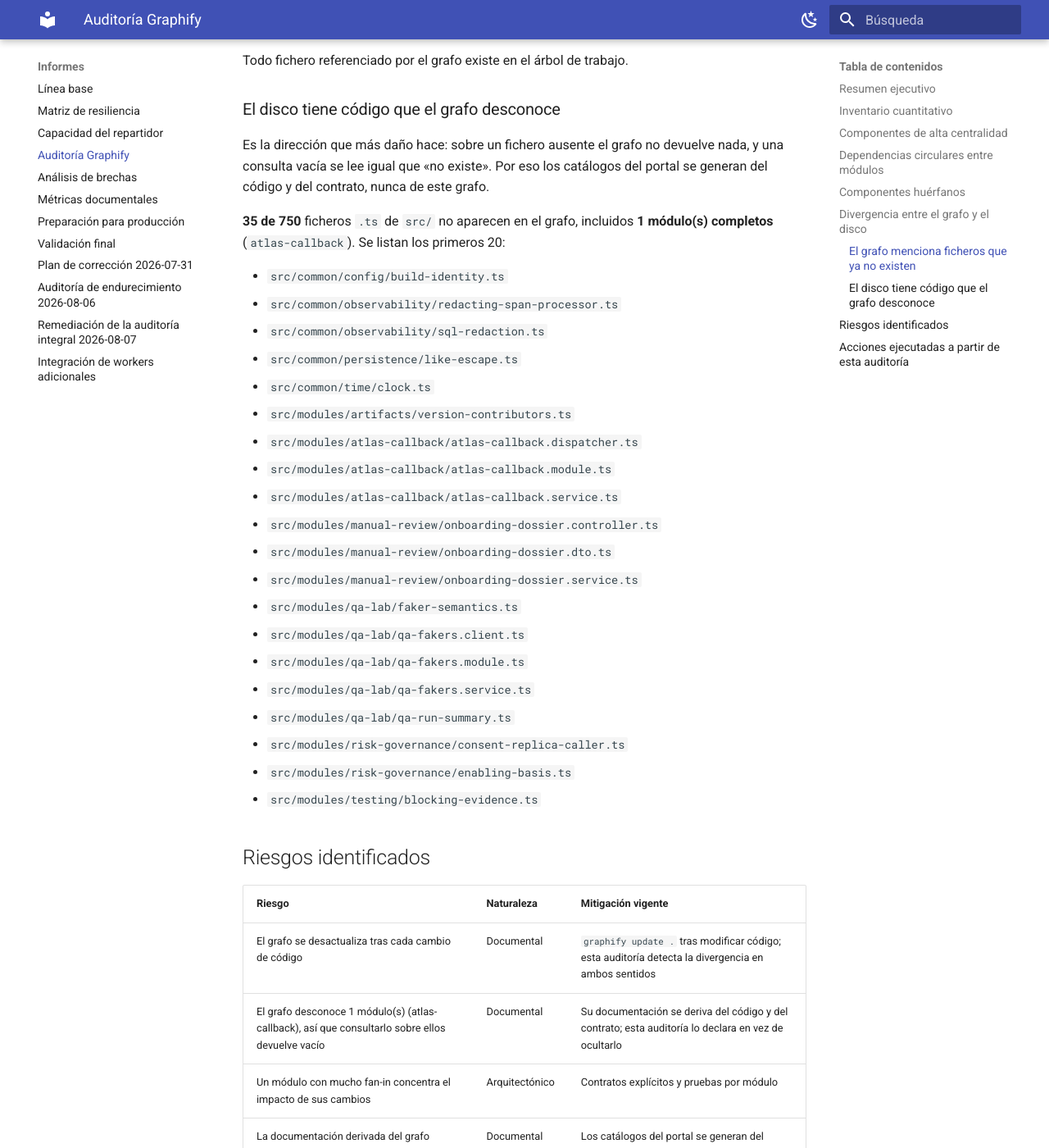
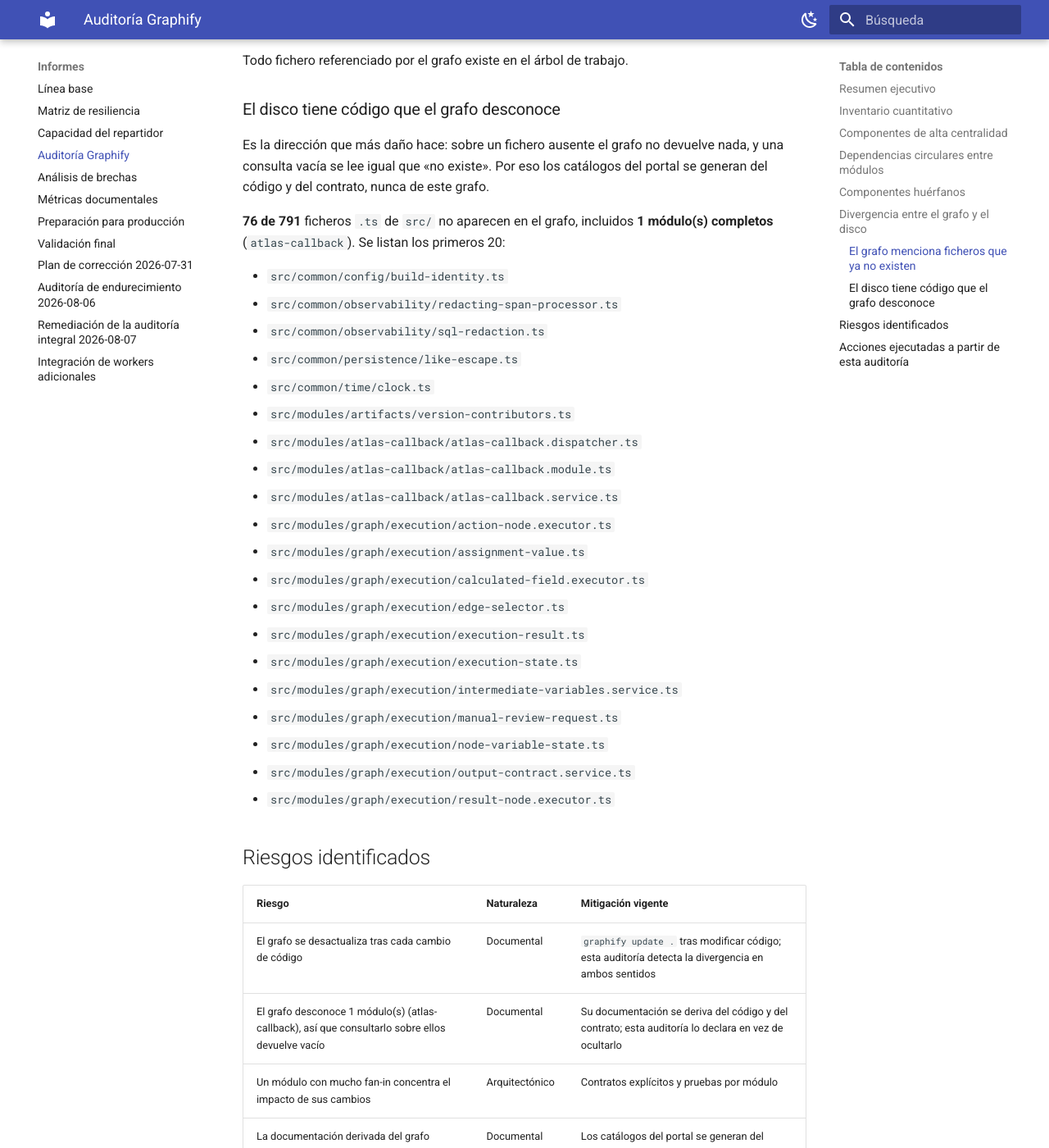
Before and after one commit to PabloArauzCaballero/AtlasDecisionEngineBackend, an MkDocs documentation site: the page built from docs/reports/graphify-audit.md, in a window 1280 px wide and 1400 px high, scrolled down 4112 px. Shown: the whole window at 82% size. Built offline with MkDocs 1.6.1 and Material for MkDocs 9.7.7, drawn with Linux system fonts in a browser that asks for light colours; some of the changed text lies outside the part shown.

Commit message:
docs(motor): regenera la auditoría del grafo tras dividir los servicios
Co-Authored-By: Claude Sonnet 5.5 <noreply@anthropic.com>

```diff
--- a/docs/reports/graphify-audit.md
+++ b/docs/reports/graphify-audit.md
@@ -13,8 +13,8 @@ El grafo contiene **12281 nodos** y **29289 relaciones** repartidos en
 **32 módulos de dominio** en `src/modules/`, de los cuales
 todos están registrados en `src/app.module.ts` (comprobado sobre el fichero, no supuesto).
 
-El grafo cubre **715 de 750**
-ficheros TypeScript de `src/` (95 %).
+El grafo cubre **715 de 791**
+ficheros TypeScript de `src/` (90 %).
 **1 módulo(s) de dominio no aparecen en absoluto**: `atlas-callback`. Consultar el grafo sobre ellos no devuelve nada, así que su documentación **no** se deriva de aquí.
 
 ## Inventario cuantitativo
@@ -112,7 +112,7 @@ Es la dirección que más daño hace: sobre un fichero ausente el grafo no devue
 consulta vacía se lee igual que «no existe». Por eso los catálogos del portal se generan del
 código y del contrato, nunca de este grafo.
 
-**35 de 750** ficheros `.ts` de `src/` no aparecen en el grafo, incluidos **1 módulo(s) completos** (`atlas-callback`). Se listan los primeros 20:
+**76 de 791** ficheros `.ts` de `src/` no aparecen en el grafo, incluidos **1 módulo(s) completos** (`atlas-callback`). Se listan los primeros 20:
 
 - `src/common/config/build-identity.ts`
 - `src/common/observability/redacting-span-processor.ts`
@@ -123,17 +123,17 @@ código y del contrato, nunca de este grafo.
 - `src/modules/atlas-callback/atlas-callback.dispatcher.ts`
 - `src/modules/atlas-callback/atlas-callback.module.ts`
 - `src/modules/atlas-callback/atlas-callback.service.ts`
-- `src/modules/manual-review/onboarding-dossier.controller.ts`
-- `src/modules/manual-review/onboarding-dossier.dto.ts`
-- `src/modules/manual-review/onboarding-dossier.service.ts`
-- `src/modules/qa-lab/faker-semantics.ts`
-- `src/modules/qa-lab/qa-fakers.client.ts`
-- `src/modules/qa-lab/qa-fakers.module.ts`
-- `src/modules/qa-lab/qa-fakers.service.ts`
-- `src/modules/qa-lab/qa-run-summary.ts`
-- `src/modules/risk-governance/consent-replica-caller.ts`
-- `src/modules/risk-governance/enabling-basis.ts`
-- `src/modules/testing/blocking-evidence.ts`
+- `src/modules/graph/execution/action-node.executor.ts`
+- `src/modules/graph/execution/assignment-value.ts`
+- `src/modules/graph/execution/calculated-field.executor.ts`
+- `src/modules/graph/execution/edge-selector.ts`
+- `src/modules/graph/execution/execution-result.ts`
+- `src/modules/graph/execution/execution-state.ts`
+- `src/modules/graph/execution/intermediate-variables.service.ts`
+- `src/modules/graph/execution/manual-review-request.ts`
+- `src/modules/graph/execution/node-variable-state.ts`
+- `src/modules/graph/execution/output-contract.service.ts`
+- `src/modules/graph/execution/result-node.executor.ts`
 
 ## Riesgos identificados
 
```
